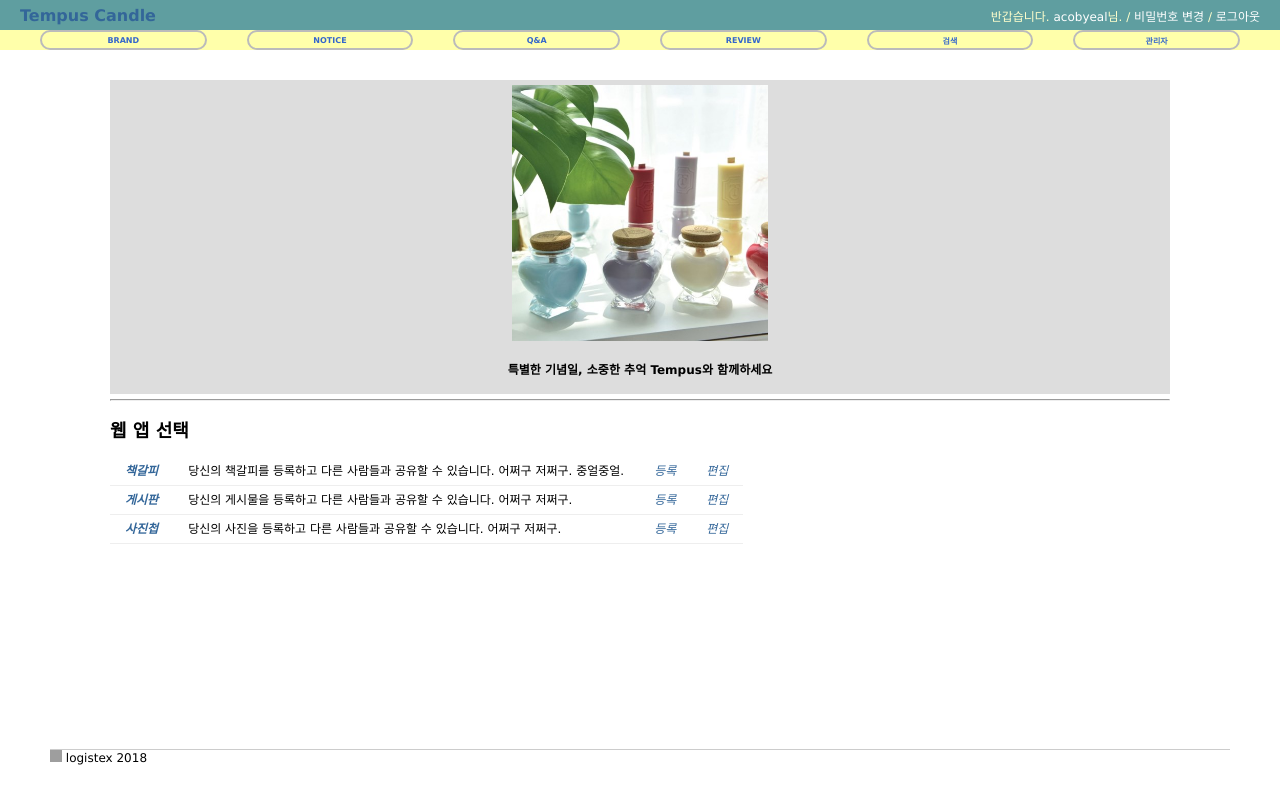
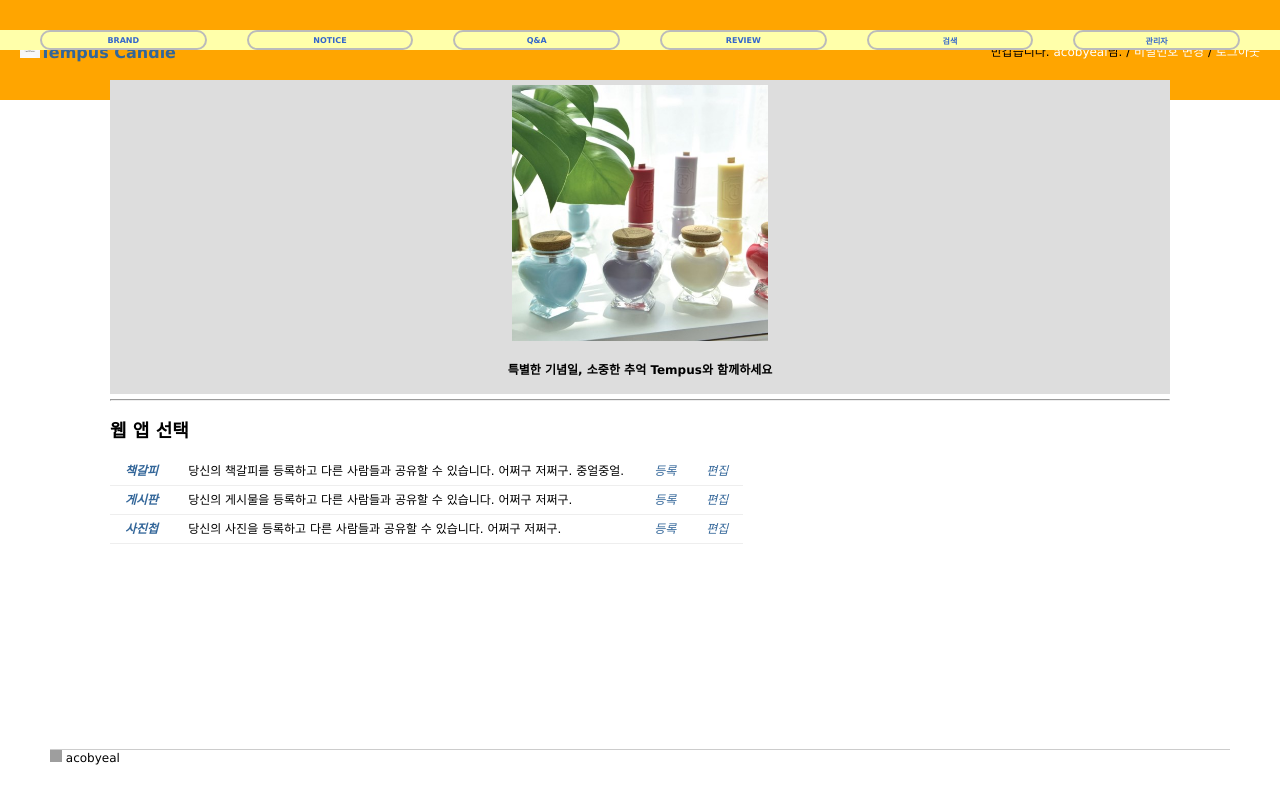
Before and after one commit to acobyeal/tempus-candle, a Django app: template templates/home.html in a window 1280 px wide. Run offline with Django 3.2, Linux system fonts and the light colour scheme; the template is opened without the code that fills it, so the values that code supplies are empty; grey boxes are pictures that could not be loaded.

Commit message:
Change ...

```diff
--- a/static/css/base.css
+++ b/static/css/base.css
@@ -4,15 +4,15 @@ body {
 }
 
 /* PAGE STRUCTURE */
-div#header {
+div#header_ {
     position: absolute;
     top: 0px;
     left: 0px;
-    height: 30px;
+    height: 100px;
     width: 100%;
     display: table;
-    /*background: orange;*/
-    background: cadetblue;
+    background: orange;
+    /*background: cadetblue;*/
 }
 
 div#menu {
@@ -49,7 +49,7 @@ div#footer {
     display: table-cell;
     vertical-align: middle;
     padding-left: 20px;
-    color: #ffc;
+    color: #000000;
     font-weight: bold;
     font-size: 16px;
 }
@@ -59,7 +59,7 @@ div#footer {
     vertical-align: middle;
     text-align: right;
     padding-right: 20px;
-    color: #ffc;
+    color: #000000;
     font-weight: normal;
     font-size: 12px;
 }
--- a/static/css/home.css
+++ b/static/css/home.css
@@ -10,27 +10,3 @@ div#homeimg {
     padding: 5px 0 1px 0;
     text-align: center;
 }
-
-.homeimg{
-    position: relative;
-    height: 100vh;
-    background-size: cover;
-}
-.homeimg-cover{
-   position: absolute;
-   height: 100%;
-   width: 100%;
-   background-color: rgba(0, 0, 0, 0.4);
-   z-index:1;
-}
-.homeimg .content{
-     position: absolute;
-     top:50%;
-     left:50%;
-     transform: translate(-50%, -50%);
-     font-size:5rem;
-     color: white;
-     z-index: 2;
-     text-align: center;
-     margin: 0;
-}
--- a/templates/base.html
+++ b/templates/base.html
@@ -2,24 +2,32 @@
 <html lang="ko">    <!--언어는 한국어로 지정--><!---->
 
 <head>              <!--페이지 타이틀과 css 파일 2개를 연결-->
-<title>{% block title %}Django Web Programming{% endblock %}</title>
+<title>{% block title %}Tempus Candle{% endblock %}</title>
 
 {% load staticfiles %}  <!--정적 파일인 css 연결하기 위하여, staticfiles를 로드-->
 <!--스타일시트 css/base.css 작성이 필요함-->
+{#{% block extrastyle %}{% static "css/base.css" %}{% endblock %}#}
 <link rel="stylesheet" type="text/css" href="{% block stylesheet %}{% static "css/base.css" %}{% endblock %}" />
 <link rel="stylesheet" type="text/css" href="{% block extrastyle %}{% endblock %}" />
+
+{#{% block stylesheet %}{% static "css/base.css" %}{% endblock %}" #}
+
+
+
 
 </head>
 
 <body>              <!--바디 영역은 4 영역(헤더/메뉴/콘텐츠/풋터)으로 구성-->
-
-<div id="header">                   <!--헤더 영역-->
-    <h2 class="maintitle"><a href="{% url 'home' %}">Tempus Candle</a></h2>
+{% block header %}
+    <div id="header_">
+                <!--헤더 영역-->
+    <h2 class="maintitle"><a href="{% url 'home' %}"><img src="{% static 'img/tempus_logo.jpg' %}" style="height:20px;"/>Tempus Candle</a></h2>
     <h4 class="welcome">반갑습니다. <a href="#">acobyeal</a>님.  /
                 <a href="#">비밀번호 변경</a> /
                 <a href="#">로그아웃</a>
     </h4>
-</div>
+    </div>
+{% endblock %}
 
 <div id="menu">                     <!--메뉴 영역-->
     <li><a href="#">BRAND</a></li>
--- a/templates/home.html
+++ b/templates/home.html
@@ -49,6 +49,6 @@
 {% block footer %}                      <!--footer 블록 재정의-->
 <div id="footer">
     <img src="https://upload.wikimedia.org/wikipedia/commons/thumb/8/8b/Copyleft.svg/220px-Copyleft.svg.png"
-         height="12" width="12" /> logistex 2018
+         height="12" width="12" /> acobyeal
 </div>
 {% endblock footer %}
```
Also changed, not shown: static/img/tempus_logo.jpg (added).
